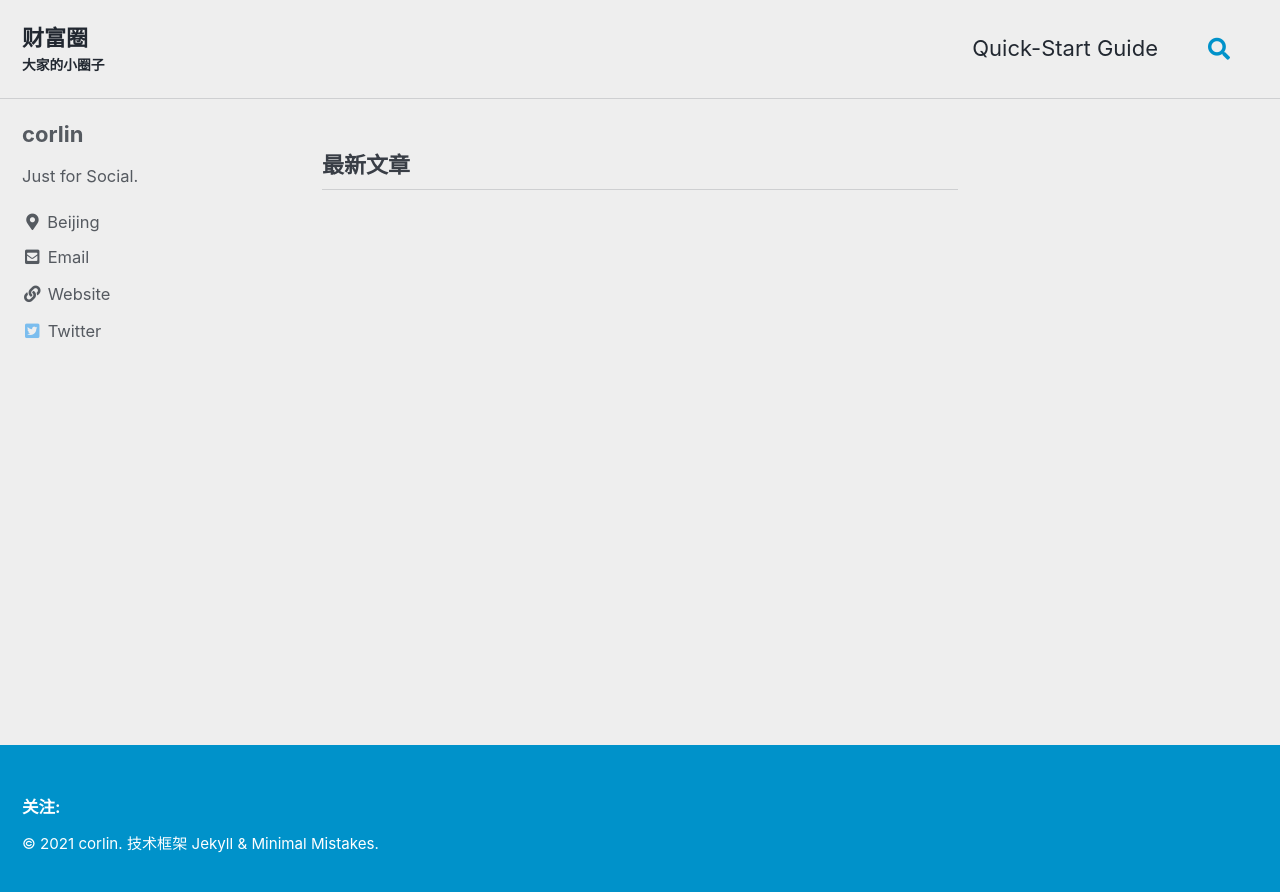
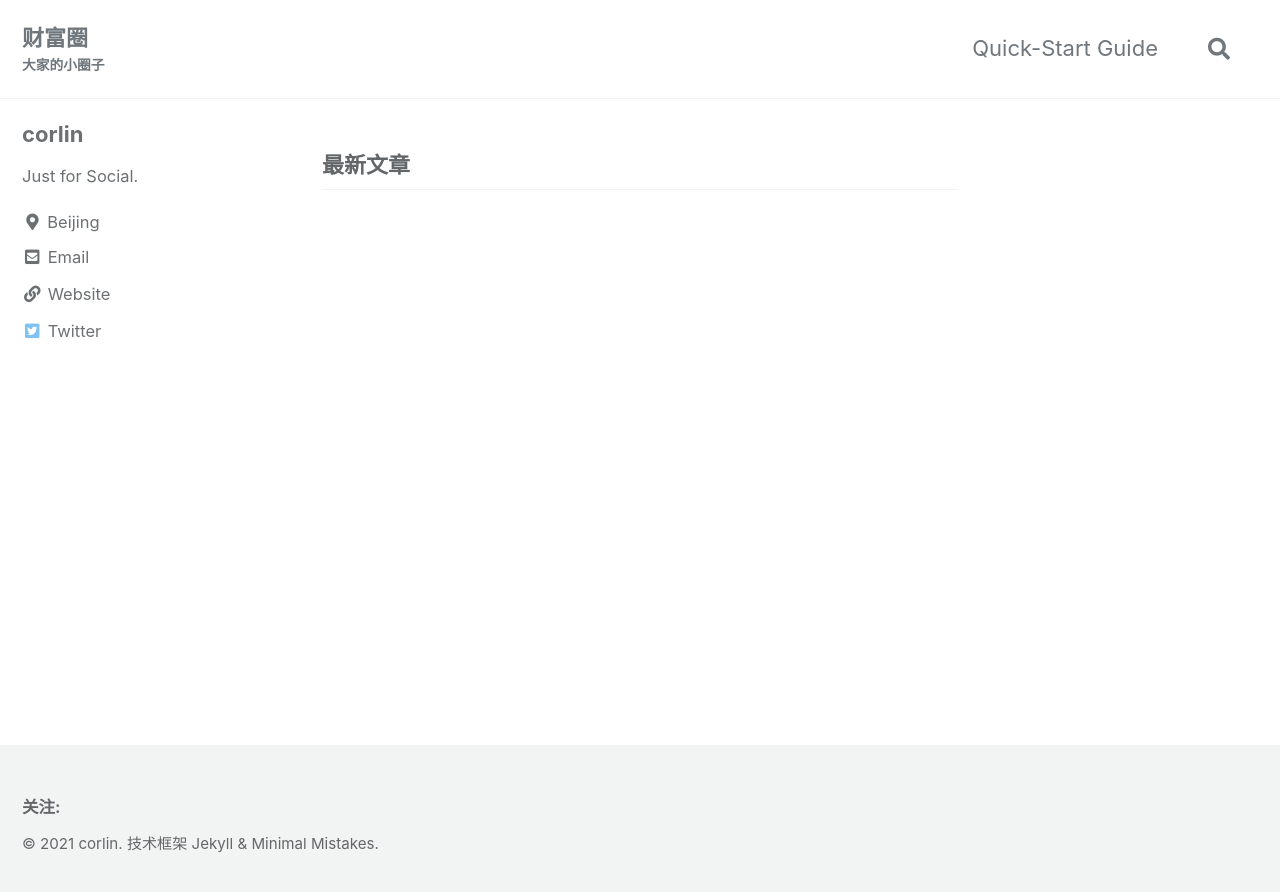
Before and after one commit to corlin/caifu, a Jekyll site: the page built from index.html, in a window 1280 px wide. Shown: the top 892 px of the page. Built offline with Jekyll 4.4.1, drawn with Linux system fonts in a browser that asks for light colours; cached includes are drawn as plain includes; the list of posts is cut into pages by our own code.

Commit message:
更新
更新

```diff
--- a/_config.yml
+++ b/_config.yml
@@ -10,9 +10,9 @@
 # Review documentation to determine if you should use `theme` or `remote_theme`
 # https://mmistakes.github.io/minimal-mistakes/docs/quick-start-guide/#installing-the-theme
 
-theme                    : "minimal-mistakes-jekyll"
+# theme                  : "minimal-mistakes-jekyll"
 # remote_theme           : "mmistakes/minimal-mistakes"
-minimal_mistakes_skin    : "air" # "air", "aqua", "contrast", "dark", "dirt", "neon", "mint", "plum", "sunrise"
+minimal_mistakes_skin    : # "air", "aqua", "contrast", "dark", "dirt", "neon", "mint", "plum", "sunrise"
 
 # Site Settings
 locale                   : "zh-CN"
```
